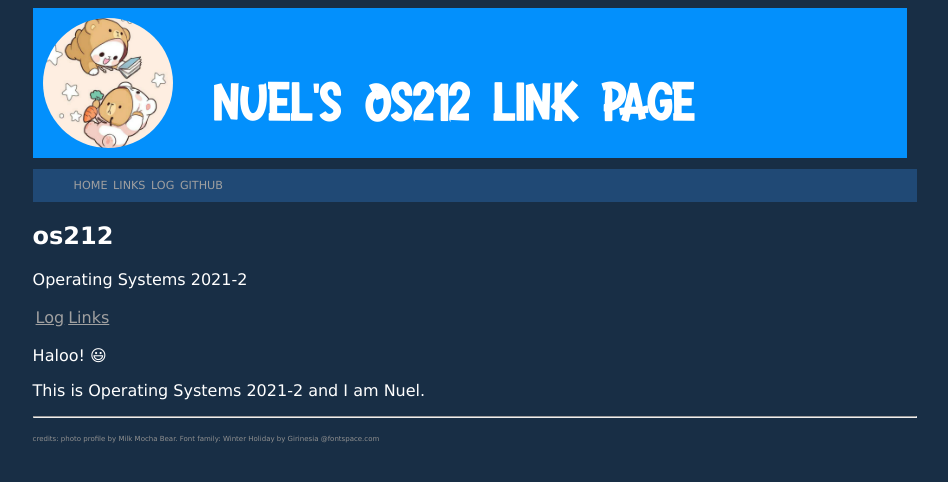
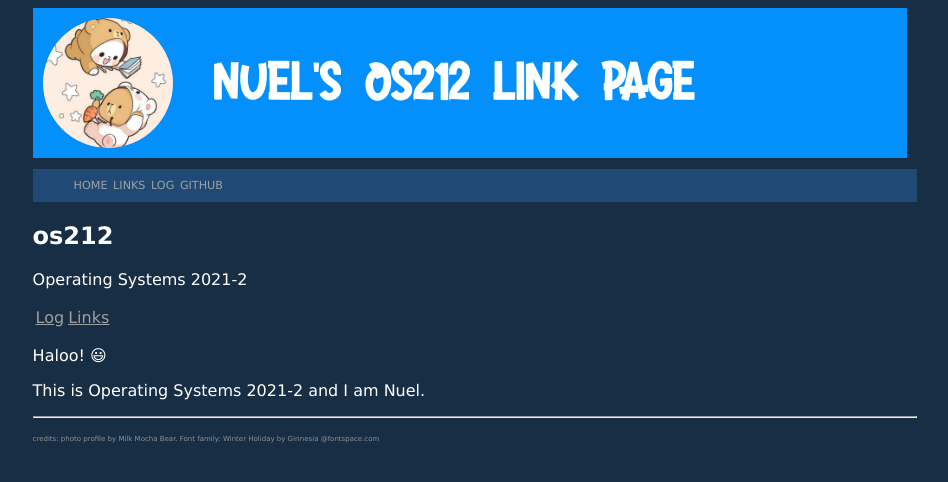
Before and after one commit to Hzz-Hzz/os212, a Jekyll site: the page built from index.md, in a window 1280 px wide. Shown: the top 482 px of the page, without its empty margins (165-1113 px from the left). Built offline with Jekyll 4.4.1, drawn with Linux system fonts in a browser that asks for light colours; our own code applies the rules of GitHub Pages for plain Markdown files.

Commit message:
Update links_layout.html

```diff
--- a/_layouts/links_layout.html
+++ b/_layouts/links_layout.html
@@ -41,10 +41,8 @@
     <div class="column left">
       <img src="{{ site.baseurl }}/assets/img/favimg.jpg" alt="Milk Mocha Bear" style="width:130px; border-radius:70%">
     </div>
-    <div class="column right header_container" style="display: table; max-height:100%;">
-        <div style="display: table-row; max-height:100%;">
-            <p style="display: table-cell; vertical-align: middle;">Nuel's OS212 Link Page</p>
-        </div>
+    <div class="column right header_container" style="">
+        <p style="display: table-cell; vertical-align: middle;">Nuel's OS212 Link Page</p>
     </div>
   </div>
   </header>
```
